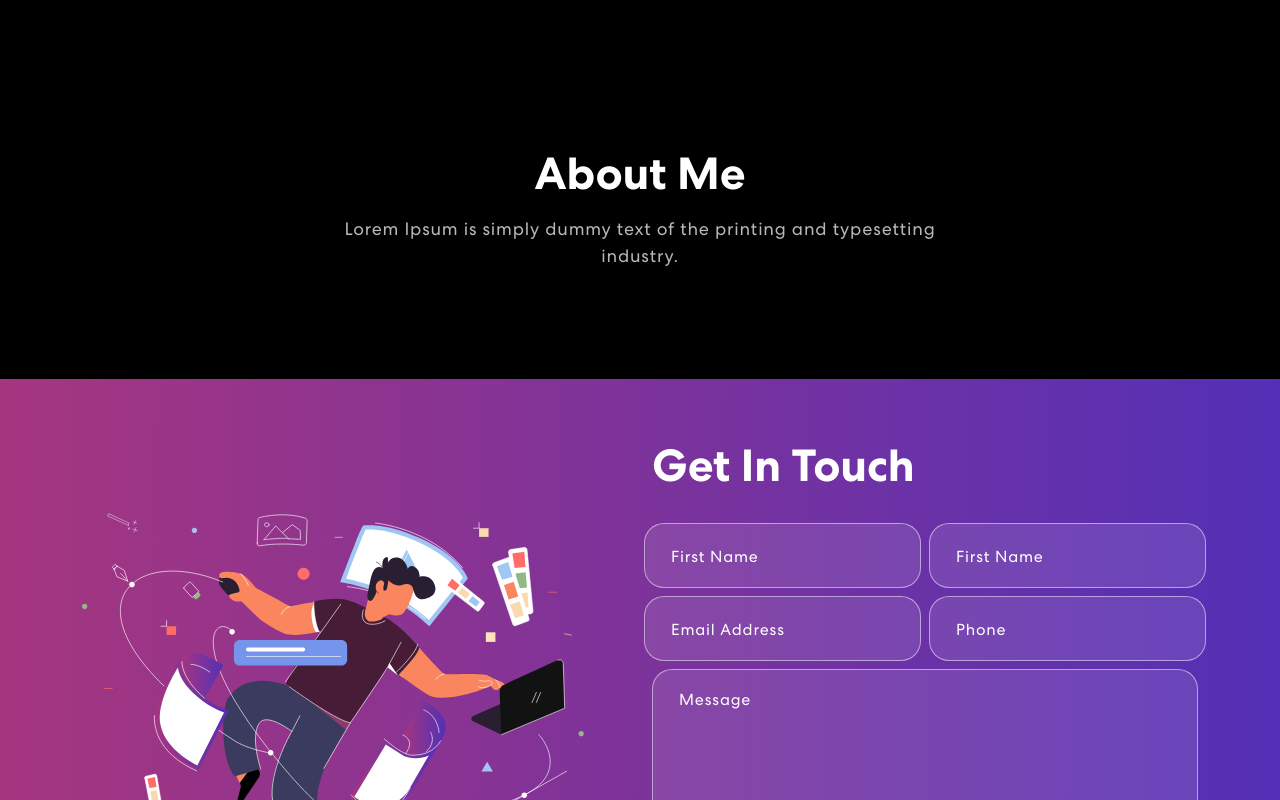
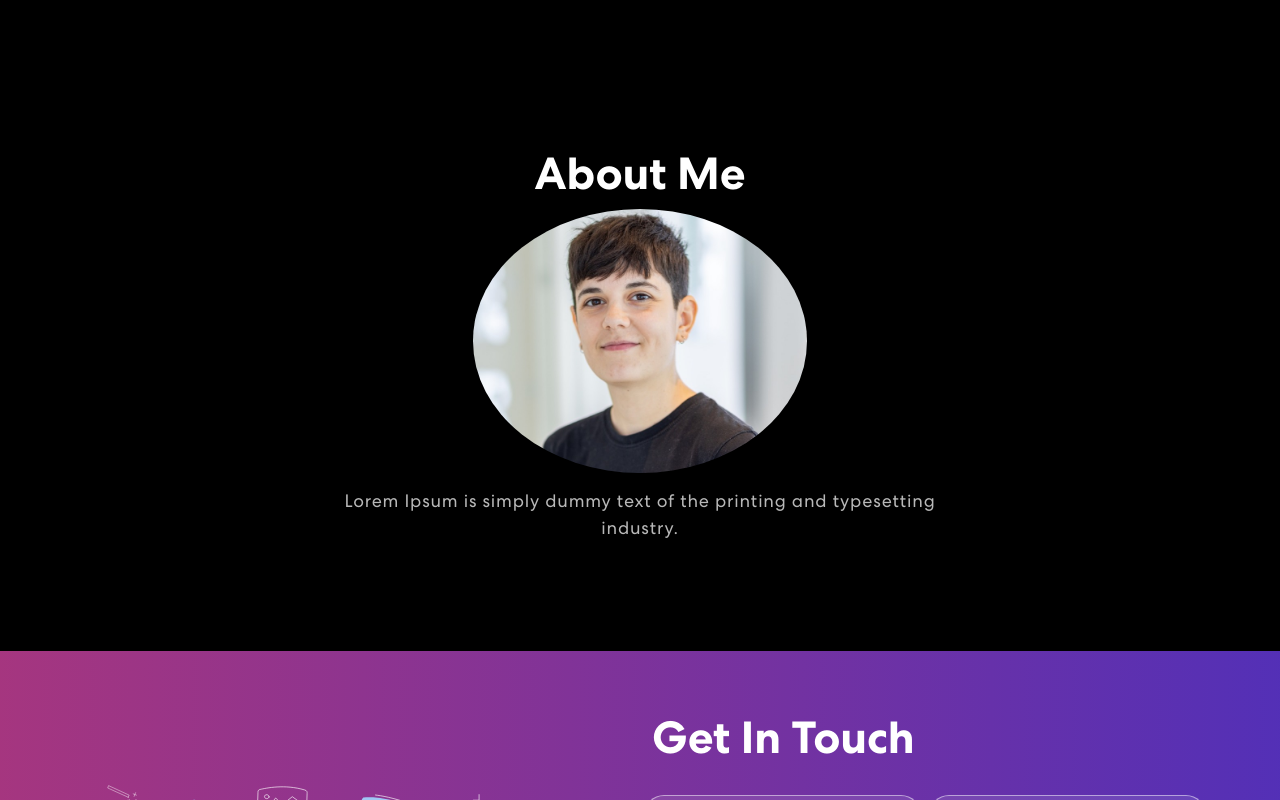
Before and after one commit to EliottDevCode/Portfolio-2022-react, a React (Create React App) app: page / in a window 1280 px wide. Shown: the part 2000-2800 px from the top of the page. Built offline with nearby package versions, Linux system fonts and the light colour scheme; no server answers.

Commit message:
Add photo on about me section

```diff
--- a/src/App.css
+++ b/src/App.css
@@ -490,6 +490,11 @@ nav.navbar .navbar-toggler[aria-expanded="true"] .navbar-toggler-icon {
   width: 56%;
 }
 
+.me-img {
+  width: 30%;
+  margin-left: 35%;
+}
+
 /************ Contact Css ************/
 .contact {
   background: linear-gradient(90.21deg, #AA367C -5.91%, #4A2FBD 111.58%);
--- a/src/components/AboutMe.js
+++ b/src/components/AboutMe.js
@@ -1,4 +1,5 @@
 import {Col, Container, Row} from "react-bootstrap";
+import imgMe from "../assets/img/me.jpeg";
 
 export const AboutMe = () => {
     return (
@@ -7,6 +8,7 @@ export const AboutMe = () => {
                 <Row>
                     <Col>
                         <h2>About Me</h2>
+                        <img className="me-img img-fluid rounded-circle" src={imgMe}  alt="image url"/>
                         <p>Lorem Ipsum is simply dummy text of the printing and typesetting industry.</p>
                     </Col>
                 </Row>
```
Also changed, not shown: src/assets/img/me.jpeg (added).
